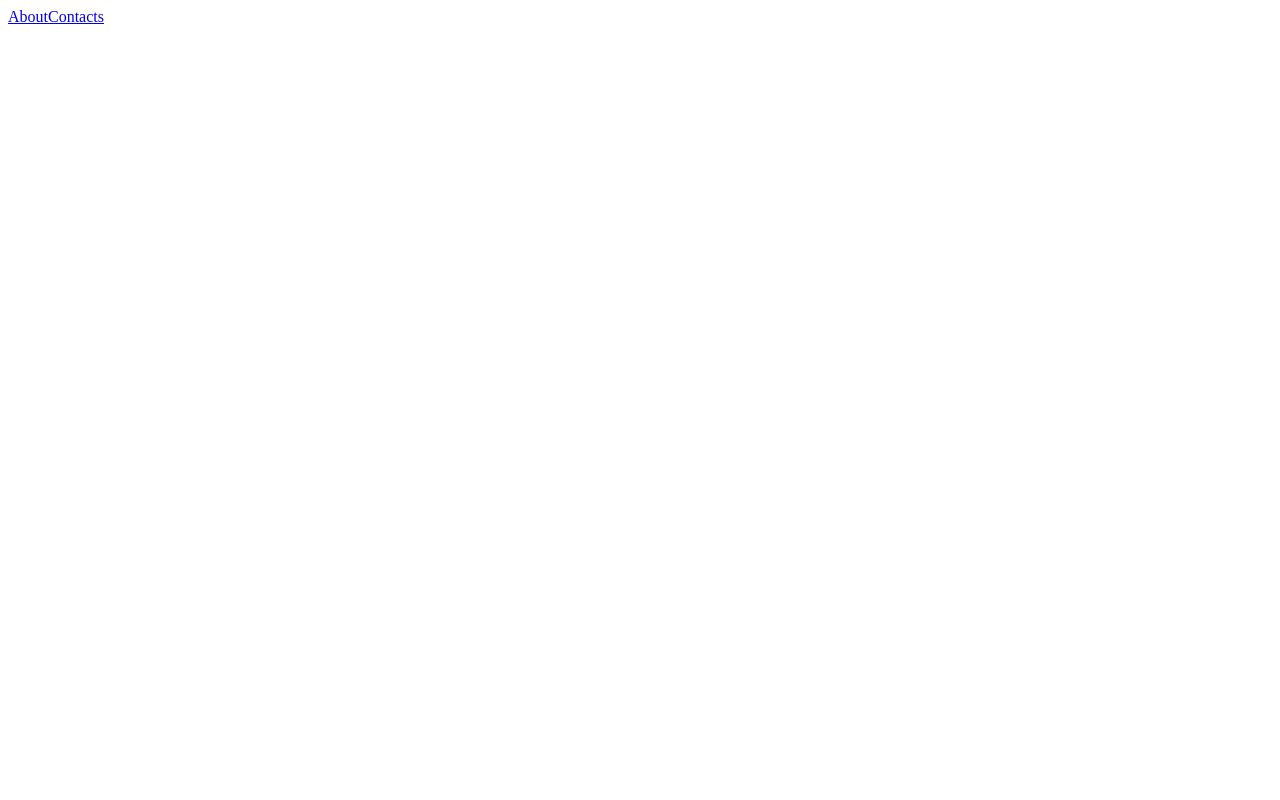
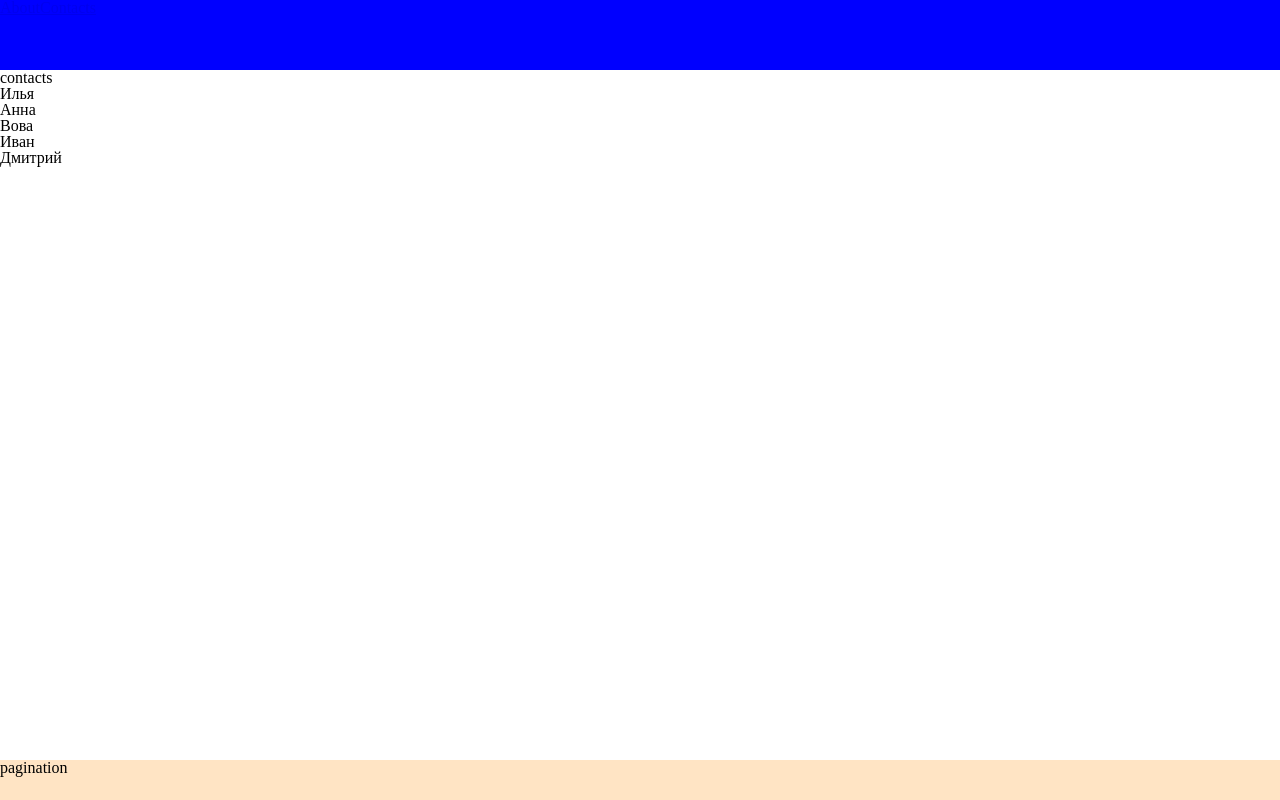
Before and after one commit to ParmezhovSergey/nuxt, a Nuxt app: page /usersPage in a window 1280 px wide. Before the commit this address had no page. Built offline with nearby package versions, Linux system fonts and the light colour scheme.

Commit message:
userPage

```diff
--- /dev/null
+++ b/assets/reset.css
@@ -0,0 +1,44 @@
+/* reset.css */
+html, body, div, span, applet, object, iframe,
+h1, h2, h3, h4, h5, h6, p, blockquote, pre,
+a, abbr, acronym, address, big, cite, code,
+del, dfn, em, img, ins, kbd, q, s, samp,
+small, strike, strong, sub, sup, tt, var,
+b, u, i, center,
+dl, dt, dd, ol, ul, li,
+fieldset, form, label, legend,
+table, caption, tbody, tfoot, thead, tr, th, td,
+article, aside, canvas, details, embed,
+figure, figcaption, footer, header, hgroup,
+menu, nav, output, ruby, section, summary,
+time, mark, audio, video {
+  margin: 0;
+  padding: 0;
+  border: 0;
+  font-size: 100%;
+  font: inherit;
+  vertical-align: baseline;
+}
+/* HTML5 display-role reset for older browsers */
+article, aside, details, figcaption, figure,
+footer, header, hgroup, menu, nav, section {
+  display: block;
+}
+body {
+  line-height: 1;
+}
+ol, ul {
+  list-style: none;
+}
+blockquote, q {
+  quotes: none;
+}
+blockquote:before, blockquote:after,
+q:before, q:after {
+  content: '';
+  content: none;
+}
+table {
+  border-collapse: collapse;
+  border-spacing: 0;
+}
--- a/layouts/default.vue
+++ b/layouts/default.vue
@@ -1,15 +1,28 @@
 <template>
-  <header>
-    <nav>
-      <!-- <button @click="router.push(`/about`)"> About</button> -->
-      <NuxtLink to="/about">About</NuxtLink>
-      <NuxtLink to="/contact">Contacts</NuxtLink>
-    </nav>
+  <header class="header">
+    <NuxtLink to="/about">About</NuxtLink>
+    <NuxtLink to="/usersPage">Contacts</NuxtLink>
   </header>
-  <main>
-    <slot></slot>
+  <main class="main">
+    <slot />
   </main>
+  <footer class="footer">pagination</footer>
 </template>
 <script setup lang="ts">
 const router = useRouter();
 </script>
+
+<style scoped>
+.header {
+  height: 70px;
+  background-color: blue;
+  color: white;
+}
+.main {
+  height: calc(100vh - 110px);
+}
+.footer {
+  height: 40px;
+  background-color: bisque;
+}
+</style>
--- a/layouts/notMain.vue
+++ b/layouts/notMain.vue
@@ -1,8 +1,24 @@
 <template>
-  <header>
+  <header class="header">
     <NuxtLink to="/"> на главную</NuxtLink>
   </header>
-  <main>
+  <main class="main">
     <slot />
   </main>
+  <footer class="footer">pagination</footer>
 </template>
+
+<style scoped>
+.header {
+  height: 70px;
+  background-color: blue;
+  color: white;
+}
+.main {
+  height: calc(100vh - 110px);
+}
+.footer {
+  height: 40px;
+  background-color: bisque;
+}
+</style>
--- a/nuxt.config.ts
+++ b/nuxt.config.ts
@@ -1,7 +1,13 @@
 // https://nuxt.com/docs/api/configuration/nuxt-config
+
 export default defineNuxtConfig({
   compatibilityDate: "2025-05-15",
   devtools: { enabled: true },
-
+  modules: [
+    '@pinia/nuxt',
+  ],
+  css: [
+    '~/assets/reset.css'
+  ]
   // modules: ['@vueuse/nuxt']
 });
--- a/package.json
+++ b/package.json
@@ -10,6 +10,7 @@
     "postinstall": "nuxt prepare"
   },
   "dependencies": {
+    "@pinia/nuxt": "^0.11.1",
     "@vueuse/nuxt": "^13.4.0",
     "axios": "^1.10.0",
     "nuxt": "^3.17.5",
--- a/pages/contact.vue
+++ /dev/null
@@ -1,9 +0,0 @@
-<template>
-    <div>contacts</div>
-  </template>
-
-  <script setup lang="ts">
-  definePageMeta({
-    layout: "not-main",
-  });
-  </script>
--- a/pages/index.vue
+++ b/pages/index.vue
@@ -5,8 +5,11 @@
 </template>
 
 <script setup lang="ts">
+definePageMeta({
+    layout: 'default'
+})
 useSeoMeta({
-    title: "Главная ",
-    description: "Главная"
+    title: "Вход",
+    description: "Вход"
 })
 </script>
--- /dev/null
+++ b/pages/usersPage.vue
@@ -0,0 +1,25 @@
+<template>
+  <div>contacts</div>
+  <div v-for="user in usersStore.users" :key="user.id">{{ user.name }}</div>
+</template>
+
+<script setup lang="ts">
+import { useUsersStore } from "../stores/usersStore";
+
+definePageMeta({
+  layout: "default",
+});
+useSeoMeta({
+  title: "Сотрудники",
+  description: "Сотрудники",
+});
+
+const usersStore = useUsersStore();
+usersStore.fetchUsers()
+  //  onMounted(() => {
+  //    if (usersStore.users.length === 0) {
+  //      usersStore.fetchUsers()
+  //    }
+  //  })
+
+</script>
--- /dev/null
+++ b/public/data.json
@@ -0,0 +1,34 @@
+{ "users" : [
+    {
+      "id": 1,
+      "name": "Илья",
+      "age": 18,
+      "city": "Вологда"
+    },
+    {
+      "id": 2,
+      "name": "Анна",
+      "age": 28,
+      "city": "Вологда"
+    },
+    {
+      "id": 3,
+      "name": "Вова",
+      "age": 14,
+      "city": "Череповец"
+    },
+    {
+      "id": 4,
+      "name": "Иван",
+      "age": 15,
+      "city": "Череповец"
+    },
+    {
+      "id": 5,
+      "name": "Дмитрий",
+      "age": 24,
+      "city": "Вологда"
+    }
+  ]
+
+}
--- /dev/null
+++ b/stores/api.ts
@@ -0,0 +1,12 @@
+import axios from "axios";
+
+export async function getUsers() {
+  try {
+    const response = await axios.get("data.json");
+    const data = response.data;
+    console.log("response:", data);
+    return data;
+  } catch (e) {
+    return "error";
+  }
+}
--- /dev/null
+++ b/stores/usersStore.ts
@@ -0,0 +1,39 @@
+import { defineStore } from "pinia";
+import { getUsers } from "./api";
+
+export interface IUser {
+  id: number;
+  name: string;
+  age: number | null;
+  city: string;
+}
+
+interface IAuth {
+  login: string;
+  pass: string;
+}
+
+interface initialState {
+  users: Array<IUser>;
+  // userCity: Array<IUser>;
+  // auth: IAuth;
+  // city: string;
+  // searchQuery: string;
+}
+
+export const useUsersStore = defineStore("usersStore", {
+  state: (): initialState => ({
+    users: [],
+
+  }),
+
+  getters: {},
+
+  actions: {
+    async fetchUsers() {
+      const settings = await getUsers();
+      this.users = settings.users;
+      console.log('users', settings.users)
+    },
+  },
+});
```
Also changed, not shown: 1 other file (tests, documents, lock files or other folders).
